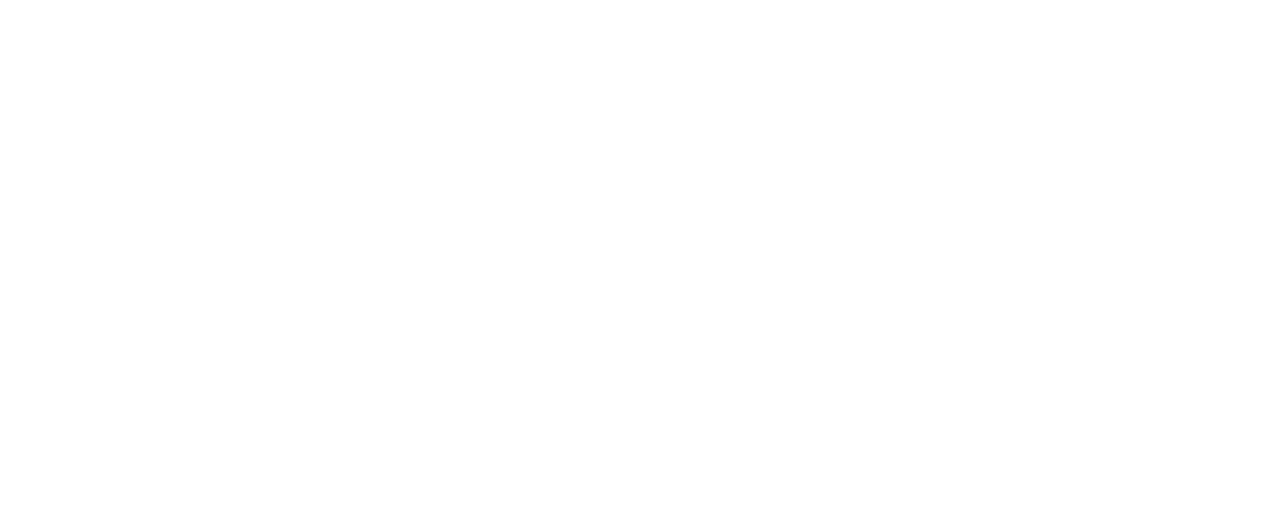
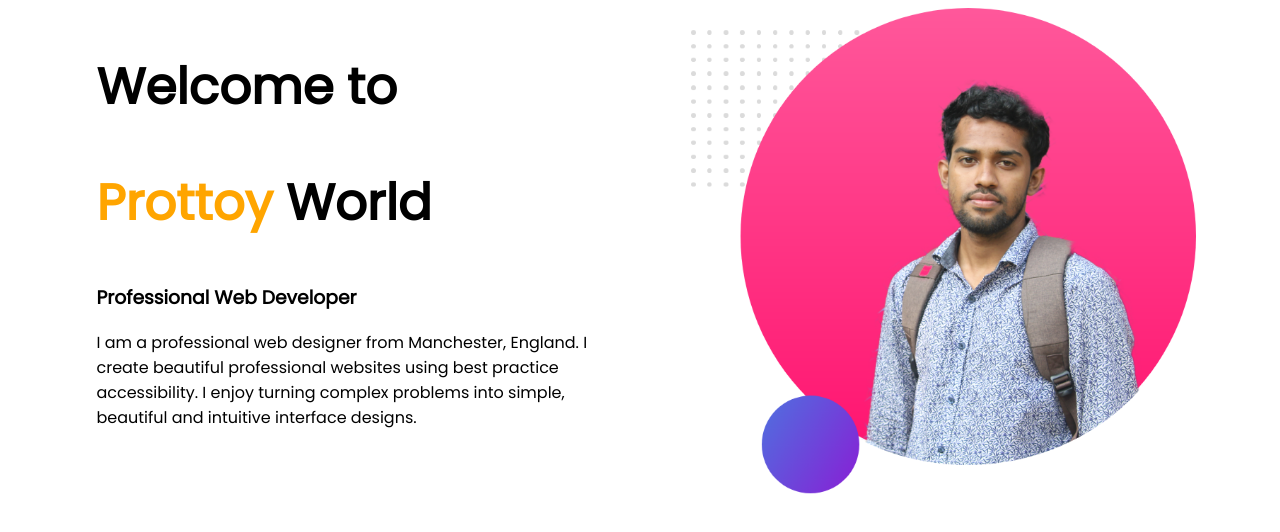
Before and after one commit to Prottoy1862/Personal-Protfolio-, a plain HTML site: page index.html in a window 1280 px wide. Drawn offline with Linux system fonts and the light colour scheme.

Commit message:
added top part

```diff
--- a/index.html
+++ b/index.html
@@ -4,8 +4,22 @@
     <meta charset="UTF-8">
     <meta name="viewport" content="width=device-width, initial-scale=1.0">
     <title>Prottoy Web Developer</title>
+
+    <link href="https://fonts.googleapis.com/css?family=Poppins&display=swap" rel="stylesheet">
+    <link rel="stylesheet" href="style.css">
 </head>
 <body>
+    <section>
+        <div class="half-width">
+            <h1>Welcome to</h1>
+            <h1><span class="name-highlight">Prottoy</span> World</h1>
 
+            <h3>Professional Web Developer</h3>
+            <p>I am a professional web designer from Manchester, England. I create beautiful professional websites using best practice accessibility. I enjoy turning complex problems into simple, beautiful and intuitive interface designs.</p>
+        </div>
+        <div class="half-width">
+            <img src="images/1.png" alt="prottoy">
+        </div>
+    </section>
 </body>
 </html>
--- a/style.css
+++ b/style.css
@@ -0,0 +1,19 @@
+body{
+    font-family: 'Poppins', sans-serif;
+}
+h1{
+    font-size: 50px;
+
+}
+.name-highlight{
+    color: orange;
+}
+.half-width{
+    width: 40%;
+    float: left;
+    margin-left: 5%;
+    padding-left: 2%;
+}
+.half-width img{
+    width: 100%;
+}
```
Also changed, not shown: images/1.png (added), images/2.png (added), images/jhankar.png (deleted), images/jhankar2.png (deleted), 2 other files.
